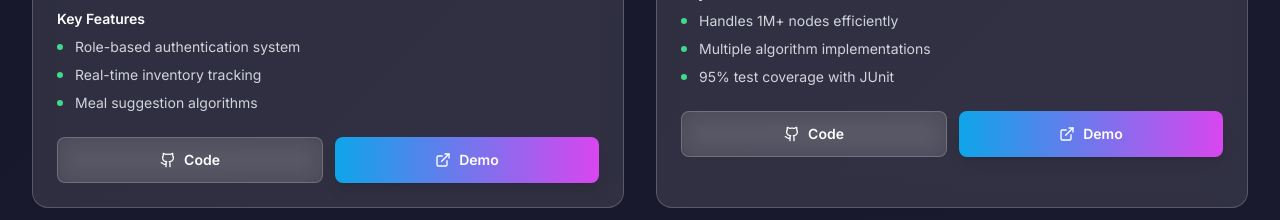
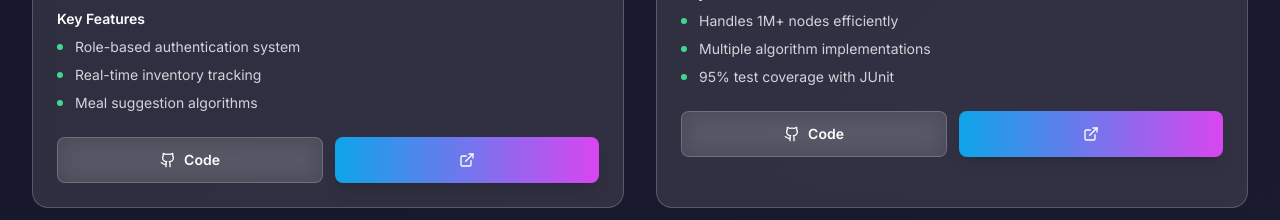
Before and after one commit to mkljngd/mkljngd.github.io, a Next.js app: page / in a window 1280 px wide. Shown: the part 4880-5100 px from the top of the page. Built offline with nearby package versions, Linux system fonts and the light colour scheme.

Commit message:
Minor changes

```diff
--- a/components/Projects.tsx
+++ b/components/Projects.tsx
@@ -226,7 +226,6 @@ export default function Projects() {
                       className="flex-1 btn-primary flex items-center justify-center space-x-2 text-sm"
                     >
                       <ExternalLink size={16} />
-                      <span>Demo</span>
                     </motion.a>
                   </div>
                 </div>
```
